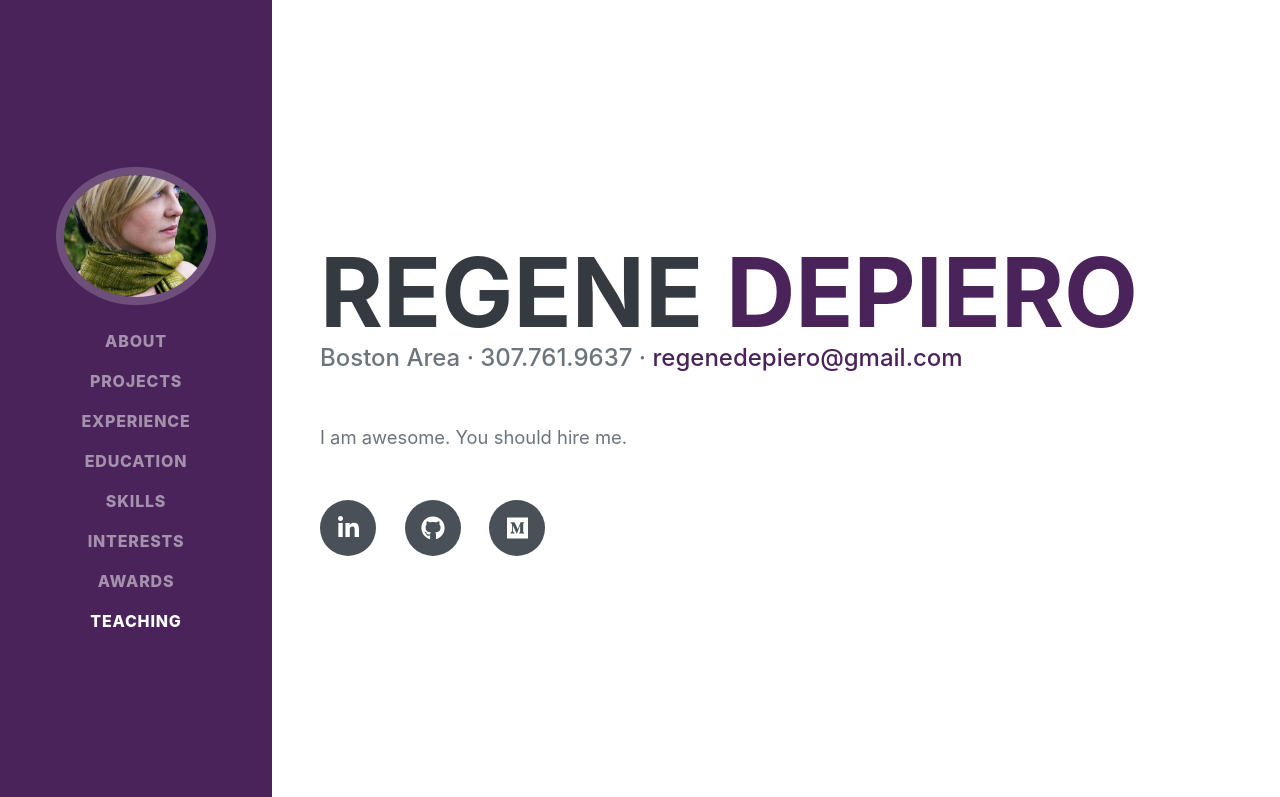
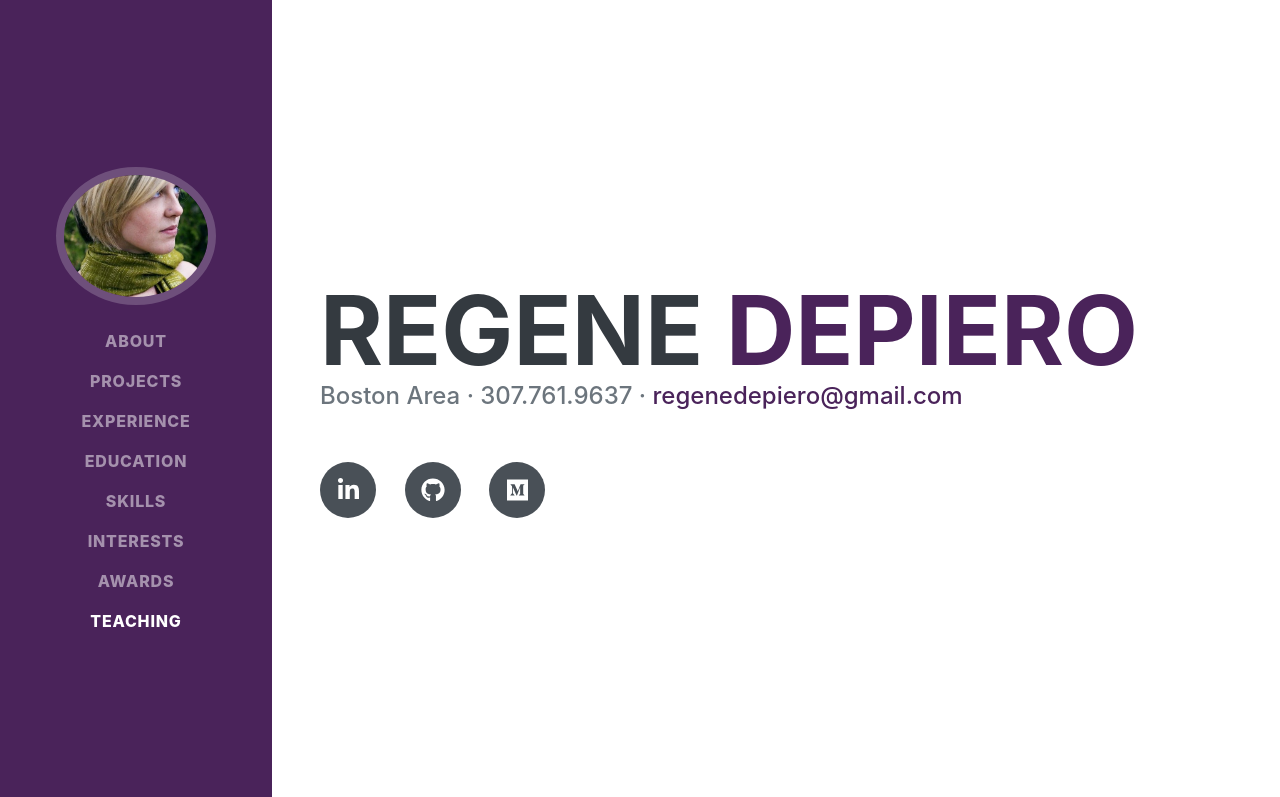
Before and after one commit to rdepiero218/rdepiero218.github.io, a plain HTML site: page index.html in a window 1280 px wide. Shown: the top 797 px of the page. Drawn offline with nearby package versions, Linux system fonts and the light colour scheme; a web font is replaced by a local one.

Commit message:
removed placeholder summary text

```diff
--- a/index.html
+++ b/index.html
@@ -49,7 +49,7 @@
                         Boston Area · 307.761.9637 ·
                         <a href="mailto:name@email.com">regenedepiero@gmail.com</a>
                     </div>
-                    <p class="lead mb-5">I am awesome. You should hire me.</p>
+                    <p class="lead mb-5"></p>
                     <div class="social-icons">
                         <a class="social-icon" href="https://www.linkedin.com/in/regenemdepiero/" target="_blank"><i class="fab fa-linkedin-in"></i></a>
                         <a class="social-icon" href="https://github.com/rdepiero218" target="_blank"><i class="fab fa-github"></i></a>
```
